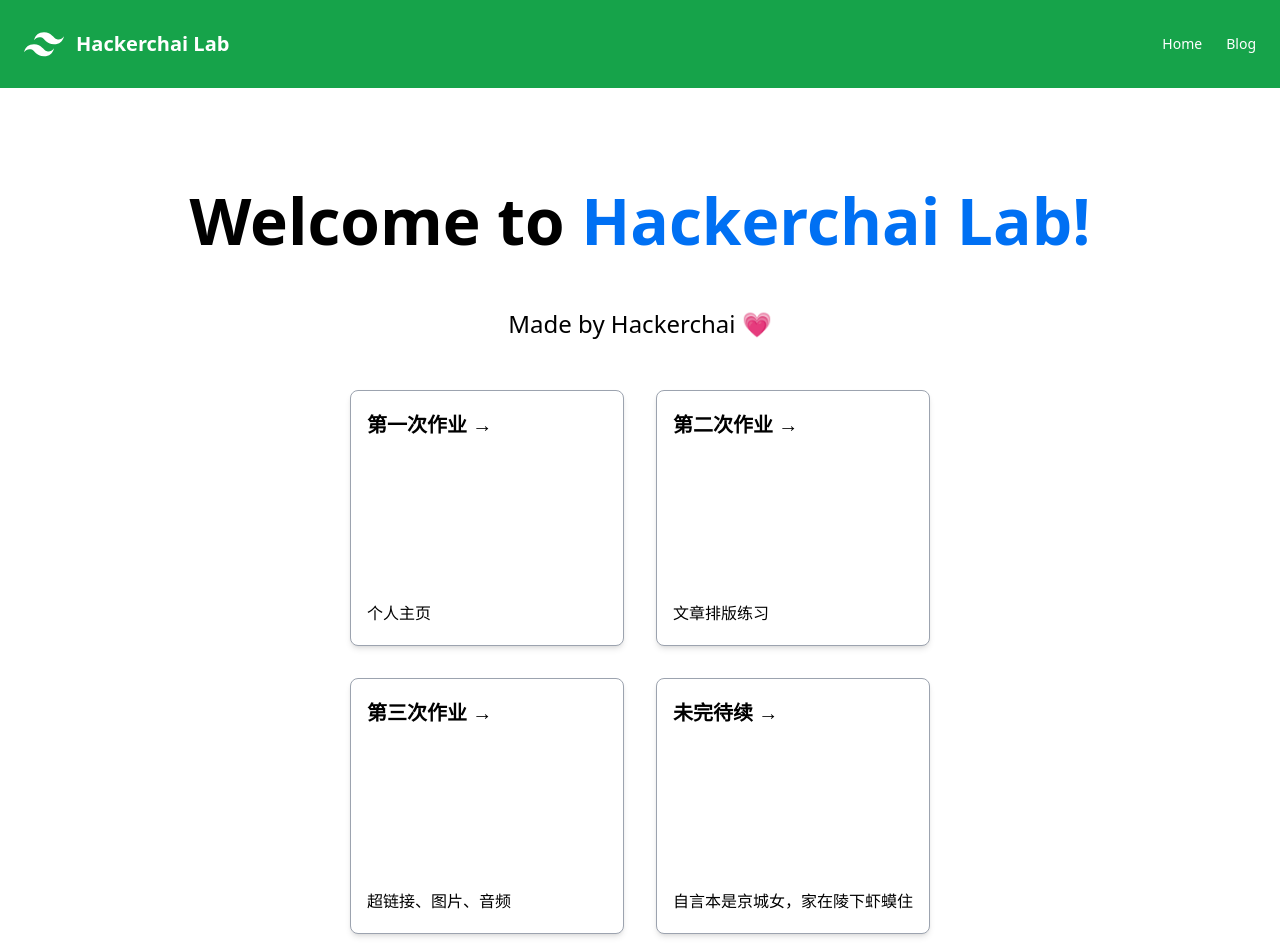
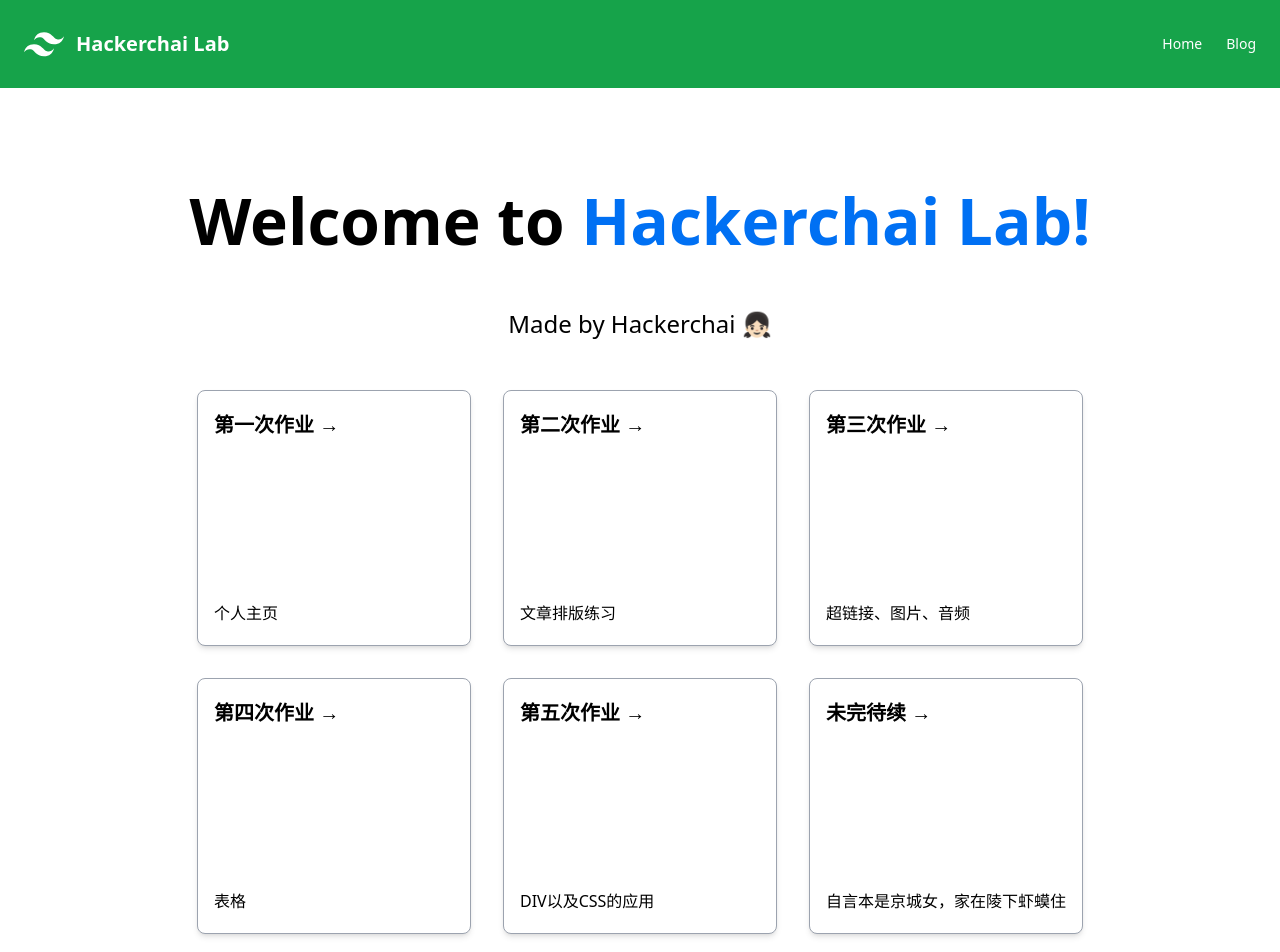
Before and after one commit to hackerchai/frontend-class, a Next.js app: page / in a window 1280 px wide. Shown: the top 952 px of the page. Built offline with nearby package versions, Linux system fonts and the light colour scheme.

Commit message:
feat: add table and div excercise
Signed-off-by: hackerchai <i@hackerchai.com>

```diff
--- a/components/header.js
+++ b/components/header.js
@@ -2,10 +2,6 @@ import Link from "next/link";
 import { useState } from "react";
 import cn from "classnames";
 import Image from "next/image";
-
-const myLoader = ({ src }) => {
-  return src
-}
 
 export default function Header() {
   const [mobileMenuIsOpen, setMobileMenuIsOpen] = useState(false);
@@ -19,7 +15,6 @@ export default function Header() {
             width={40}
             height={40}
             priority
-            loader={myLoader}
             alt="Tailwind CSS logo"
           />
 
--- a/pages/homeworks/ch01.js
+++ b/pages/homeworks/ch01.js
@@ -1,10 +1,6 @@
 import Image from 'next/image'
 import blogImage from '../../public/images/blog.svg'
 import githubImage from '../../public/images/github.svg'
-
-const myLoader = ({ src }) => {
-    return src
-  }
 
 export default function ch_01() {
     return (
@@ -21,9 +17,9 @@ export default function ch_01() {
             <p>I am focusing on these social issues: <code>Human Rights</code>, <code>Liberty</code>, <code>Privacy</code>,
                 <code>Copyright</code>, <code>Information transparency</code>.</p>
             <p><a href="https://github.com/hackerchai"><Image
-                src={githubImage} width="93" height="28" alt="Github"loader={myLoader}/></a> <a
+                src={githubImage} width="93" height="28" alt="Github"/></a> <a
                     href="https://blog.hackerchai.com"><Image
-                        src={blogImage} width="77" height="28" alt="Blog" loader={myLoader}/></a></p>
+                        src={blogImage} width="77" height="28" alt="Blog"/></a></p>
             <h2>Coding</h2>
             <p>I am using these program languages and tools:</p>
             <ul>
--- a/pages/homeworks/ch03.js
+++ b/pages/homeworks/ch03.js
@@ -1,9 +1,6 @@
 import Image from 'next/image'
 import exImage from '../../public/images/ta.jpg'
 
-const myLoader = ({ src }) => {
-    return src
-  }
 
 export default function ch_03() {
     return (
@@ -26,7 +23,7 @@ export default function ch_03() {
             </div>
 
             <section className="mb-6">
-                <Image src={exImage} width="200" height="200" alt="江泽民" loader={myLoader}/>
+                <Image src={exImage} width="200" height="200" alt="江泽民"/>
             </section>
             <section>
                 <embed src="/assets/jounalist.mp3" autostart="true" width="0" height="0"/>
--- a/pages/index.js
+++ b/pages/index.js
@@ -9,10 +9,10 @@ export default function Home() {
       </h1>
 
       <p className="description">
-        Made by <a href="mailto:i@hackerchai.com">Hackerchai 💗</a> {' '}
+        Made by <a href="mailto:i@hackerchai.com">Hackerchai 👧🏻</a> {' '}
       </p>
 
-      <div className="grid grid-cols-2 gap-8">
+      <div className="grid grid-cols-1 md:grid-cols-2 lg:grid-cols-3 gap-8">
         <Link href="/homeworks/ch01" passHref>
           <div className="max-w-md h-64 flex flex-col justify-between bg-white rounded-lg border border-gray-400 mb-0 py-5 px-4 shadow-md">
             <h2 className="mb-3 text-xl font-bold">第一次作业 &rarr;</h2>
@@ -34,6 +34,19 @@ export default function Home() {
           </div>
         </Link>
 
+        <Link href="/homeworks/ch04" passHref>
+          <div className="max-w-md h-64 flex flex-col justify-between bg-white rounded-lg border border-gray-400 mb-0 py-5 px-4 shadow-md">
+            <h2 className="mb-3 text-xl font-bold">第四次作业 &rarr;</h2>
+            <p>表格</p>
+          </div>
+        </Link>
+
+        <Link href="/homeworks/ch05" passHref>
+          <div className="max-w-md h-64 flex flex-col justify-between bg-white rounded-lg border border-gray-400 mb-0 py-5 px-4 shadow-md">
+            <h2 className="mb-3 text-xl font-bold">第五次作业 &rarr;</h2>
+            <p>DIV以及CSS的应用</p>
+          </div>
+        </Link>
 
         <a href="https://www.youtube.com/watch?v=VI9cMDhcw0Y" passHref>
           <div className="max-w-md h-64 flex flex-col justify-between bg-white  rounded-lg border border-gray-400 mb-0 py-5 px-4 shadow-md">
```
